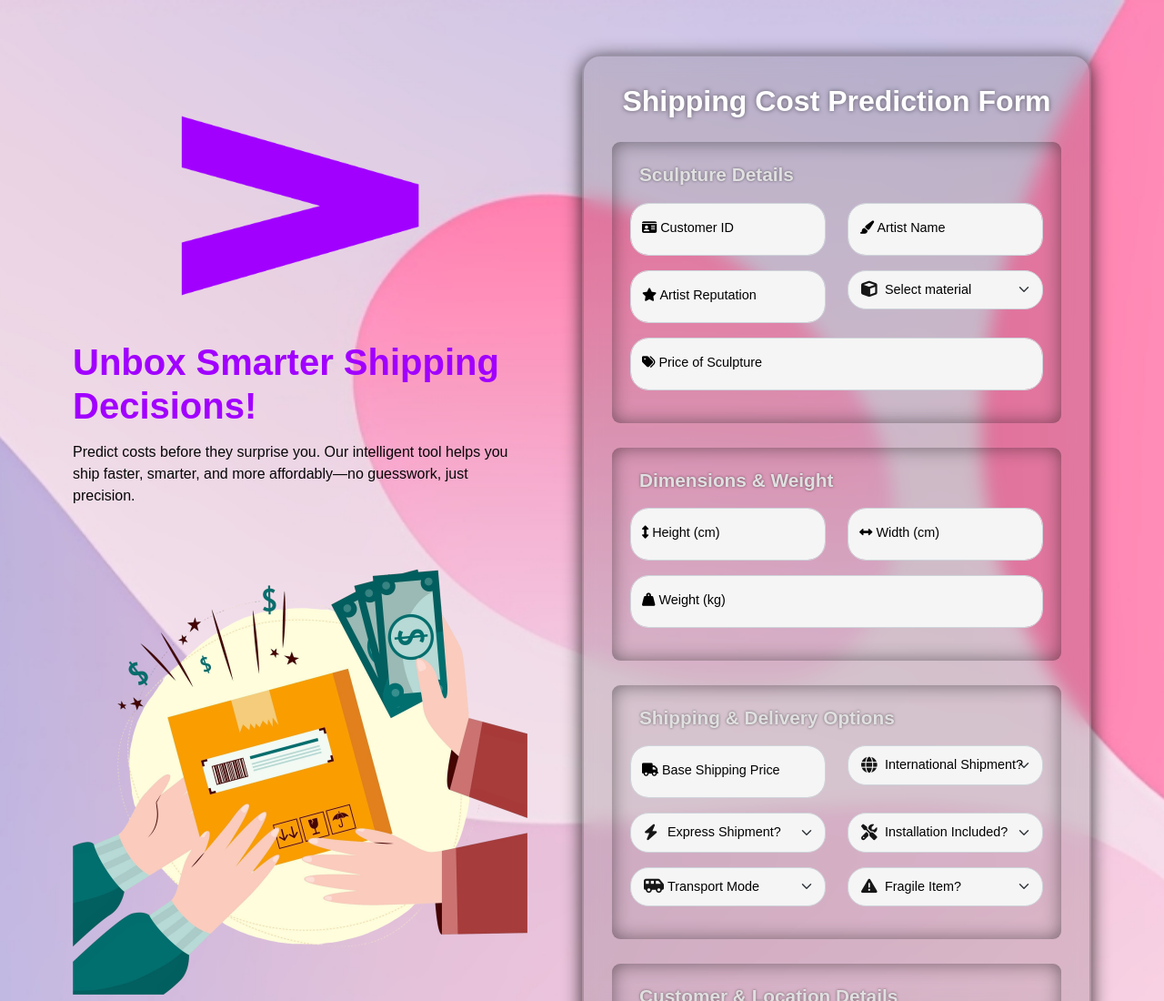
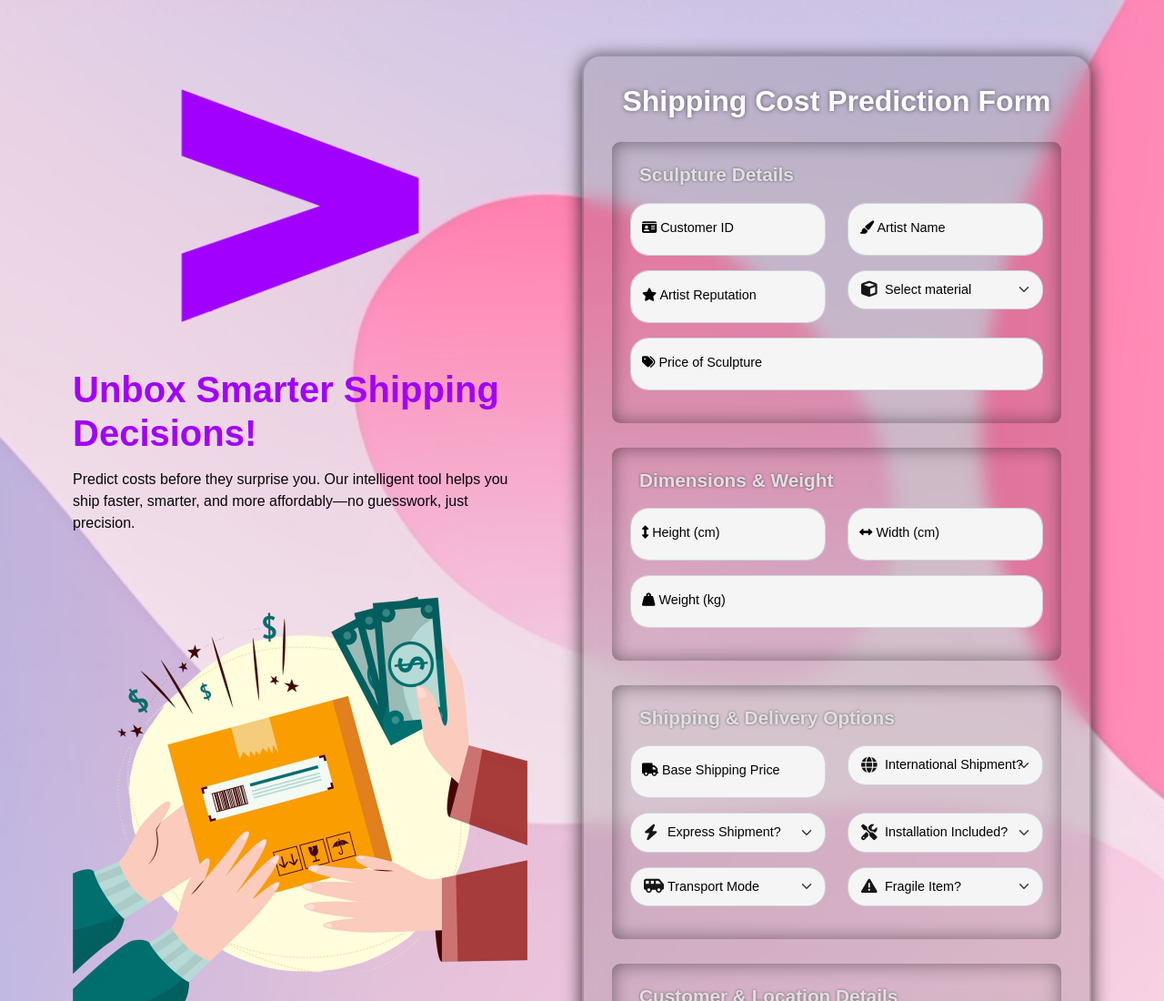
Before and after one commit to Anubhav-MI/Shipment-price-predict, a plain HTML site: page form.html in a window 1280 px wide. Shown: the top 1100 px of the page at 91% size. Drawn offline with nearby package versions, Linux system fonts and the light colour scheme.

Commit message:
More updates to form.html

```diff
--- a/form.html
+++ b/form.html
@@ -75,6 +75,7 @@
     .logo {
       margin-top: -300px;
       animation: logoScaleIn 0.8s ease-out forwards;
+      display: flex;
     }
 
     .form-img {
@@ -248,7 +249,7 @@
   <div class="form-section">
     <div class="form-text-side">
       <div class="logo">
-        <img src="images/Accenture-Logo.png" width="500px" height="200px" alt="Accenture Logo" />
+        <img src="images/Accenture-Logo.png" width="500px" height="260px" alt="Accenture Logo" />
       </div><br><br>
       <h1>Unbox Smarter Shipping Decisions!</h1>
       <p>Predict costs before they surprise you. Our intelligent tool helps you ship faster, smarter, and more affordably—no guesswork, just precision.</p>
```
